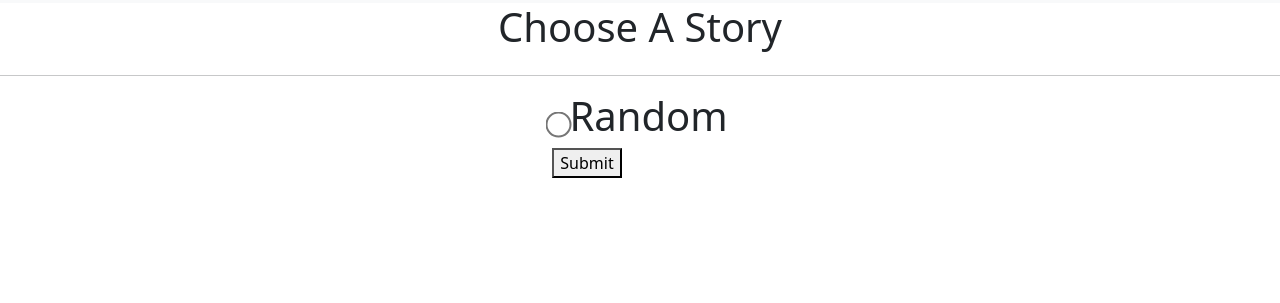
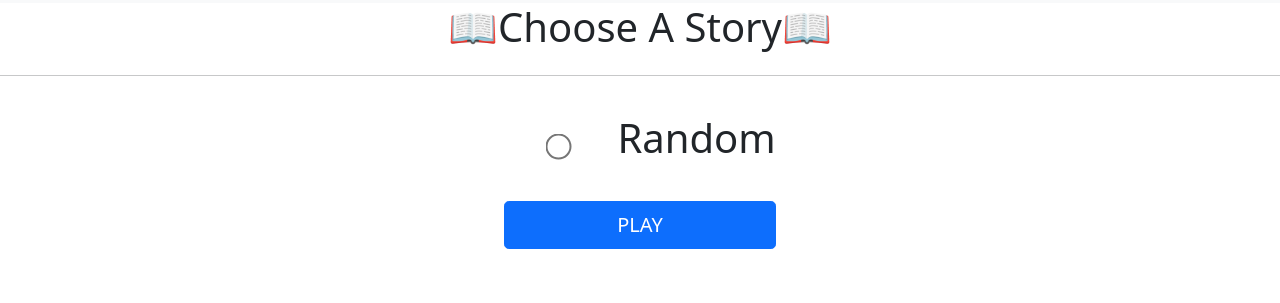
Before and after one commit to DejunJackson/madlibs-showdown, a Django app: page /singleplayer/ in a window 1280 px wide. Shown: the part 87-390 px from the top of the page. Run offline with Django 3.2, Linux system fonts and the light colour scheme; data that the repository does not hold is empty.

Commit message:
add initial styling to singleplayer template

```diff
--- a/app/main/templates/main/singleplayer.html
+++ b/app/main/templates/main/singleplayer.html
@@ -5,24 +5,25 @@
 {%if user.is_authenticated%}
 {%block content%}
 <div class="d-flex justify-content-center">
-   <h1>Choose A Story</h1>
+   <h1>📖Choose A Story📖</h1>
 </div>
 <hr>
 <div class="d-flex justify-content-center">
    <div class="custom-control custom-checkbox">
-      <form action="/" class="form-group">
+      <form method="POST" class="form-group">
+         {%csrf_token%}
          {%for story in stories%}
-         <input class="singleplayerinput" type="radio" name="flexRadioDefault" id="customRadio">
+         <input class="singleplayerinput my-5 mx-5" type="radio" name="flexRadioDefault" id="customRadio">
          <label class="form-check-label" for="flexRadioDefault1">
             <h1>{{ story.title }}</h1>
          </label><br>
          {%endfor%}
-         <input class="singleplayerinput" type="radio" name="flexRadioDefault" id="customRadio">
+         <input class="singleplayerinput my-5 mx-5" type="radio" name="flexRadioDefault" id="customRadio">
          <label class="form-check-label" for="flexRadioDefault1">
             <h1>Random</h1>
          </label>
          <br>
-         <button type="submit">Submit</button>
+         <button type="submit" class="btn btn-primary btn-lg col-12">PLAY</button>
       </form>
    </div>
 </div>
```
